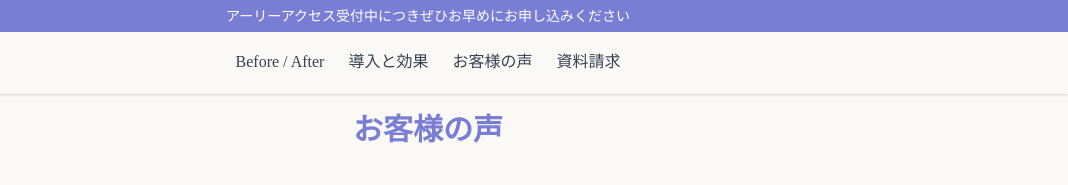
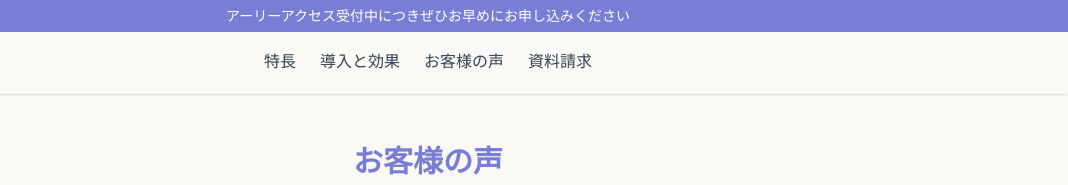
Before and after one commit to Rina-Koyasu/CrystalDrive, a website: page customer.html in a window 1280 px wide. Shown: the top 185 px of the page, 212-1280 px from the left. Drawn offline with Linux system fonts and the light colour scheme.

Commit message:
change file

```diff
--- a/customer.html
+++ b/customer.html
@@ -26,7 +26,7 @@
       </div>
       <!-- 中央（メニュー） -->
       <div class="navbar-center space-x-6">
-        <a href="index.html#section4" class="text-gray-700 hover:text-indigo-600">Before / After</a>
+        <a href="index.html#section3" class="text-gray-700 hover:text-indigo-600">特長</a>
         <a href="effect.html" class="text-gray-700 hover:text-indigo-600">導入と効果</a>
         <a href="customer.html" class="text-gray-700 hover:text-indigo-600">お客様の声</a>
         <a href="index.html#section5" class="text-gray-700 hover:text-indigo-600">資料請求</a>
@@ -37,8 +37,8 @@
   </header>
 
   <main class="py-12 md:py-20">
-    <section class="container mx-auto px-4 max-w-5xl" id="section-case-studies">
-      <h2 class="text-3xl text-primary font-bold text-center mb-10 mt-8">お客様の声</h2>
+    <section class="container mx-auto px-4 pt-16 max-w-5xl" id="section-case-studies">
+      <h2 class="text-3xl text-primary font-bold text-center mb-10">お客様の声</h2>
 
       <div class="tabs justify-center mb-6">
         <a class="tab tab-bordered" onclick="showTab('gov')">自治体</a>
@@ -66,7 +66,6 @@
             </div>
           </div>
         </div>
-
 
         <!-- カード2 -->
         <div class="card card-side bg-white shadow-md border border-gray-200 p-4">
```
